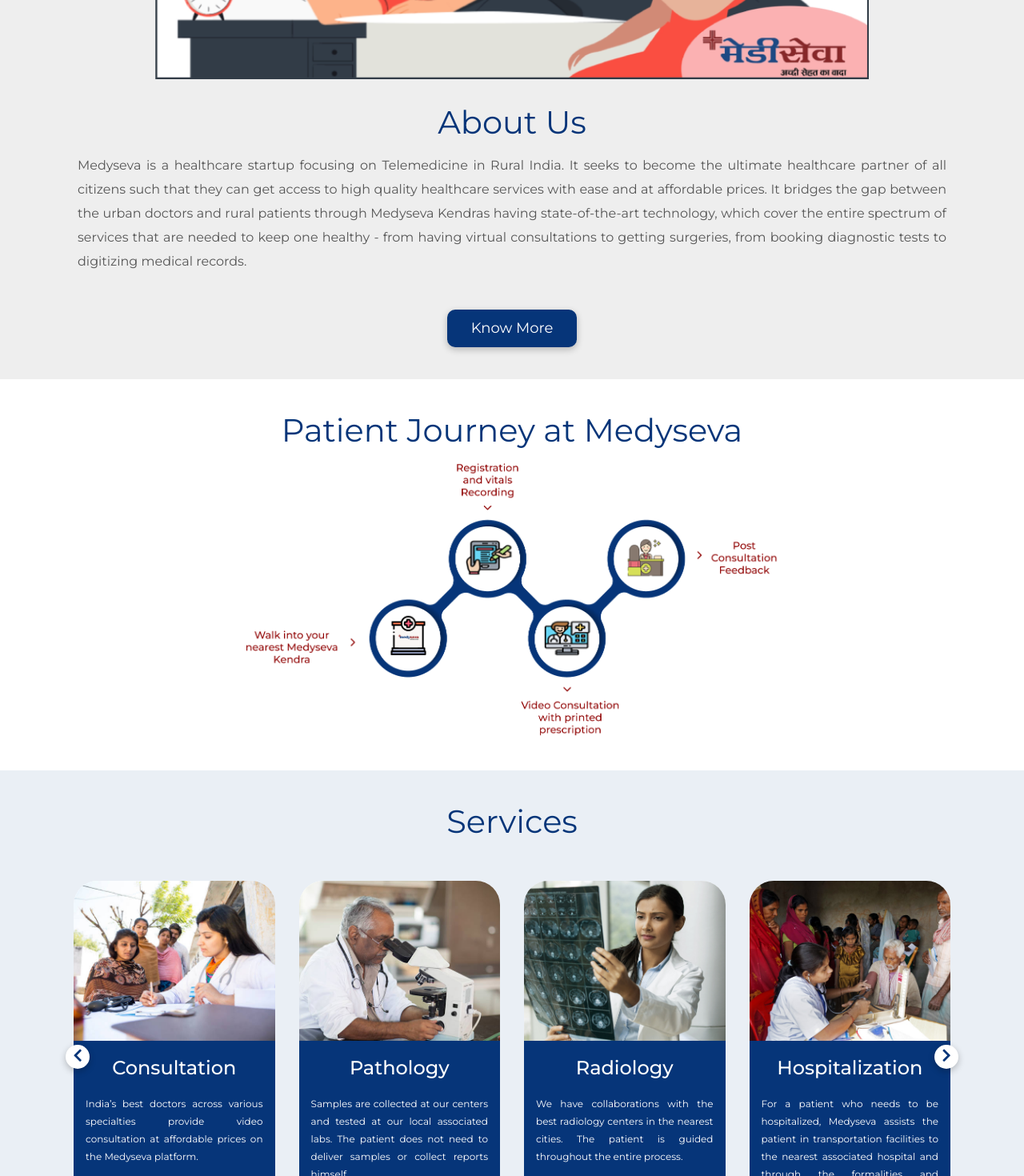
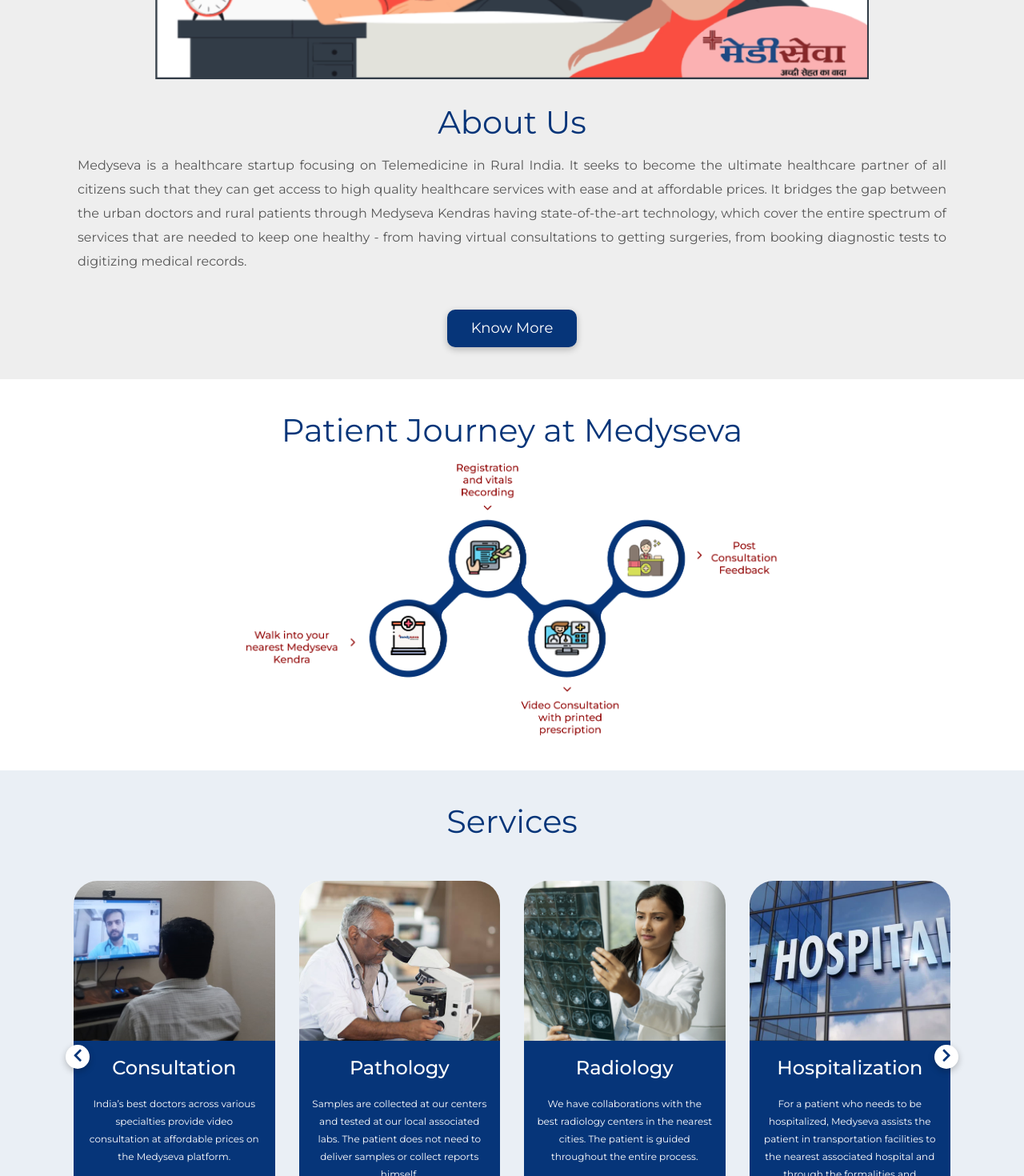
Before and after one commit to RyQuest/medyseva-website, a React (Create React App) app: page / in a window 1280 px wide. Shown: the part 1100-2570 px from the top of the page at 80% size. Built offline with nearby package versions, Linux system fonts and the light colour scheme; grey boxes are pictures that could not be loaded.

Commit message:
UI changes

```diff
--- a/public/assets/css/style.css
+++ b/public/assets/css/style.css
@@ -877,7 +877,7 @@
   color: #fff;
   line-height: 22px;
   min-height: 115px;
-  text-align: justify;
+  /* text-align: justify; */
 }
 
 #services .services-slider .owl-carousel .owl-nav {
@@ -1161,7 +1161,7 @@
   font-size: 14px;
   line-height: 20px;
   min-height: 80px;
-  text-align: justify;
+  /* text-align: justify; */
 }
 
 .specialist-medi-sec {
@@ -1449,12 +1449,19 @@
   top: 110%;
 }
 #testi .testi-slider .owl-carousel .owl-nav .owl-prev {
-  background-color: #418ddc;
+  /* background-color: #418ddc; */
+  background-color: #72a9db;
   padding: 6px 20px !important;
 }
 #testi .testi-slider .owl-carousel .owl-nav .owl-next {
   background-color: #72a9db;
   padding: 6px 20px !important;
+}
+#testi .testi-slider .owl-carousel .owl-nav .owl-prev:hover{
+  background-color: #418ddc;
+}
+#testi .testi-slider .owl-carousel .owl-nav .owl-next:hover{
+  background-color: #418ddc;
 }
 #testi .testi-slider .owl-carousel .owl-nav i {
   color: #fff;
--- a/src/Component/Footer.jsx
+++ b/src/Component/Footer.jsx
@@ -21,16 +21,16 @@
                                       <a href="#services">Services</a>
                                   </li>
                                   <li>
-                                      <a href>Testimonials</a>
+                                      <a href="#testi">Testimonials</a>
                                   </li>
                                   <li>
                                       <a href>Blogs</a>
                                   </li>
+                                  {/* <li>
+                                      <a href="#services">Join Us</a>
+                                  </li> */}
                                   <li>
-                                      <a href="#services">Join Us</a>
-                                  </li>
-                                  <li>
-                                      <a href>Contact US</a>
+                                      <a href="#contact-info">Contact US</a>
                                   </li>
                               </ul>
                           </div>
@@ -63,6 +63,7 @@
                                   <li>
                                       <a href="https://www.instagram.com/medy.seva/?utm_medium=copy_link" target="_blank"><i className="fab fa-instagram" /></a>
                                   </li>
+
                               </ul>
                           </div>
                       </div>
--- a/src/Component/HomePage/HomePage.jsx
+++ b/src/Component/HomePage/HomePage.jsx
@@ -254,7 +254,7 @@
                                                 <div className="h-100">
                                                     <div className="service-card">
                                                         <div className="card">
-                                                            <img src="assets/img/ser/one.jpg" className="card-img-top" alt="..." />
+                                                            <img src="assets/img/consattation.png" className="card-img-top" alt="..." />
                                                             <div className="card-body">
                                                                 <h4>Consultation</h4>
                                                                 <p className="card-text">India’s best doctors across various specialties provide video consultation at affordable prices on the Medyseva platform.
@@ -295,7 +295,7 @@
                                                 <div className="h-100">
                                                     <div className="service-card">
                                                         <div className="card">
-                                                            <img src="assets/img/ser/four.jpg" className="card-img-top" alt="..." />
+                                                            <img src="assets/img/hospitalzation.png" className="card-img-top" alt="..." />
                                                             <div className="card-body">
                                                                 <h4>Hospitalization</h4>
                                                                 <p className="card-text">For a patient who needs to be hospitalized, Medyseva assists the patient in transportation facilities to the nearest associated hospital and through the formalities and processes of the admission.
--- a/src/Component/SideBar.jsx
+++ b/src/Component/SideBar.jsx
@@ -22,7 +22,7 @@
                         <div className="navs">
                             <ul>
                                 <li>
-                                    <a href>About Us</a>
+                                    <a href="#about">About Us</a>
                                     {/* <div className="sub-menu">
                                         <ul>
                                             <li>
@@ -64,8 +64,13 @@
                                 </li> */}
                             </ul>
                         </div>
-                        <div className="request-btn">
-                            <button type="button" className="btn-1">Login</button>
+                        {/* <div className="request-btn">
+                            <button type="button"  href="https://clinic.medyseva.com/login" target={"_blank"} className="btn-1">Login</button>
+                        </div> */}
+                         <div className="btns-box">
+                            <div className="request-btn">
+                                <a   href="https://clinic.medyseva.com/login" target={"_blank"} className="btn-1">Login</a>
+                            </div>
                         </div>
                     </div>
                 </div>
```
Also changed, not shown: public/assets/img/consattation.png (added), public/assets/img/hospitalzation.png (added).
